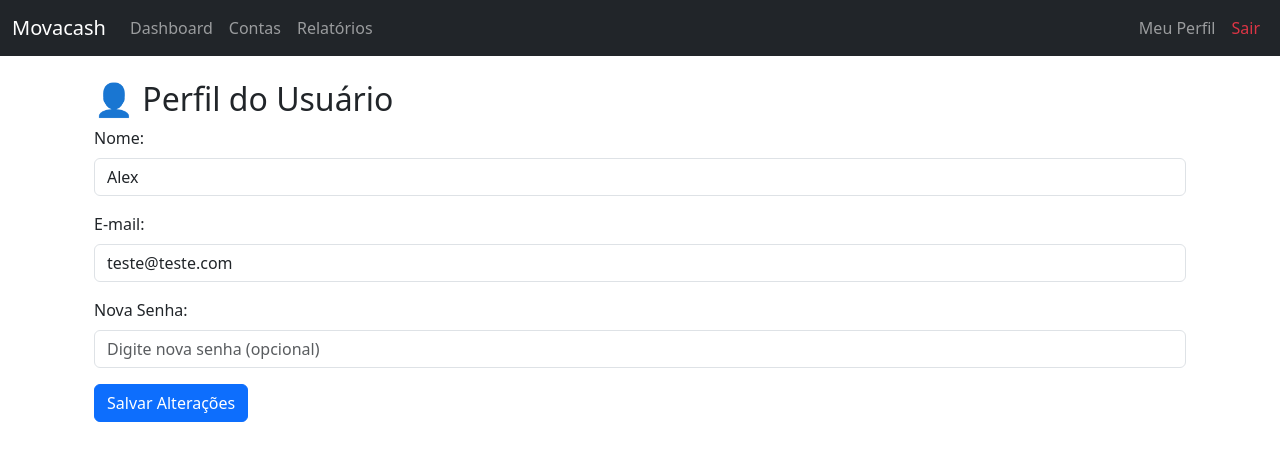
After one commit to AlexMoura2002/MovaCash-Phyton, a Flask app: page /perfil in a window 1280 px wide. The commit adds this page. Shown: the top 461 px of the page. Run offline with Flask 3, Linux system fonts and the light colour scheme; a user stored in the database is signed in.

Commit message:
Implementacao da aba meu perfil

```diff
--- a/app/routes.py
+++ b/app/routes.py
@@ -40,6 +40,23 @@ def cadastro():
         db.session.commit()
         return redirect(url_for('main.login'))
     return render_template('cadastro.html')
+
+@bp.route('/perfil', methods=['GET', 'POST'])
+@login_obrigatorio
+def perfil():
+    usuario_id = session['usuario_id']
+    usuario = Usuario.query.get(usuario_id)
+
+    if request.method == 'POST':
+        usuario.nome = request.form['nome']
+        usuario.email = request.form['email']
+        nova_senha = request.form['senha']
+        if nova_senha:
+            usuario.senha = nova_senha
+        db.session.commit()
+        return redirect(url_for('main.perfil'))
+
+    return render_template('perfil.html', usuario=usuario)
 
 @bp.route('/dashboard', methods=['GET', 'POST'])
 @login_obrigatorio
--- a/app/templates/base.html
+++ b/app/templates/base.html
@@ -29,6 +29,9 @@
                 </ul>
                 <ul class="navbar-nav ms-auto">
                     <li class="nav-item">
+                        <a class="nav-link" href="{{ url_for('main.perfil') }}">Meu Perfil</a>
+                    </li>
+                    <li class="nav-item">
                         <a class="nav-link text-danger" href="{{ url_for('main.logout') }}">Sair</a>
                     </li>
                 </ul>
--- /dev/null
+++ b/app/templates/perfil.html
@@ -0,0 +1,24 @@
+{% extends "base.html" %}
+
+{% block title %}Perfil do Usuário{% endblock %}
+
+{% block content %}
+<div class="container mt-4">
+    <h2>👤 Perfil do Usuário</h2>
+    <form method="POST">
+        <div class="mb-3">
+            <label class="form-label">Nome:</label>
+            <input type="text" class="form-control" name="nome" value="{{ usuario.nome }}" required>
+        </div>
+        <div class="mb-3">
+            <label class="form-label">E-mail:</label>
+            <input type="email" class="form-control" name="email" value="{{ usuario.email }}" required>
+        </div>
+        <div class="mb-3">
+            <label class="form-label">Nova Senha:</label>
+            <input type="password" class="form-control" name="senha" placeholder="Digite nova senha (opcional)">
+        </div>
+        <button type="submit" class="btn btn-primary">Salvar Alterações</button>
+    </form>
+</div>
+{% endblock %}
```
Also changed, not shown: app/templates/cadastro.html (renamed from app/templates/register.html).
